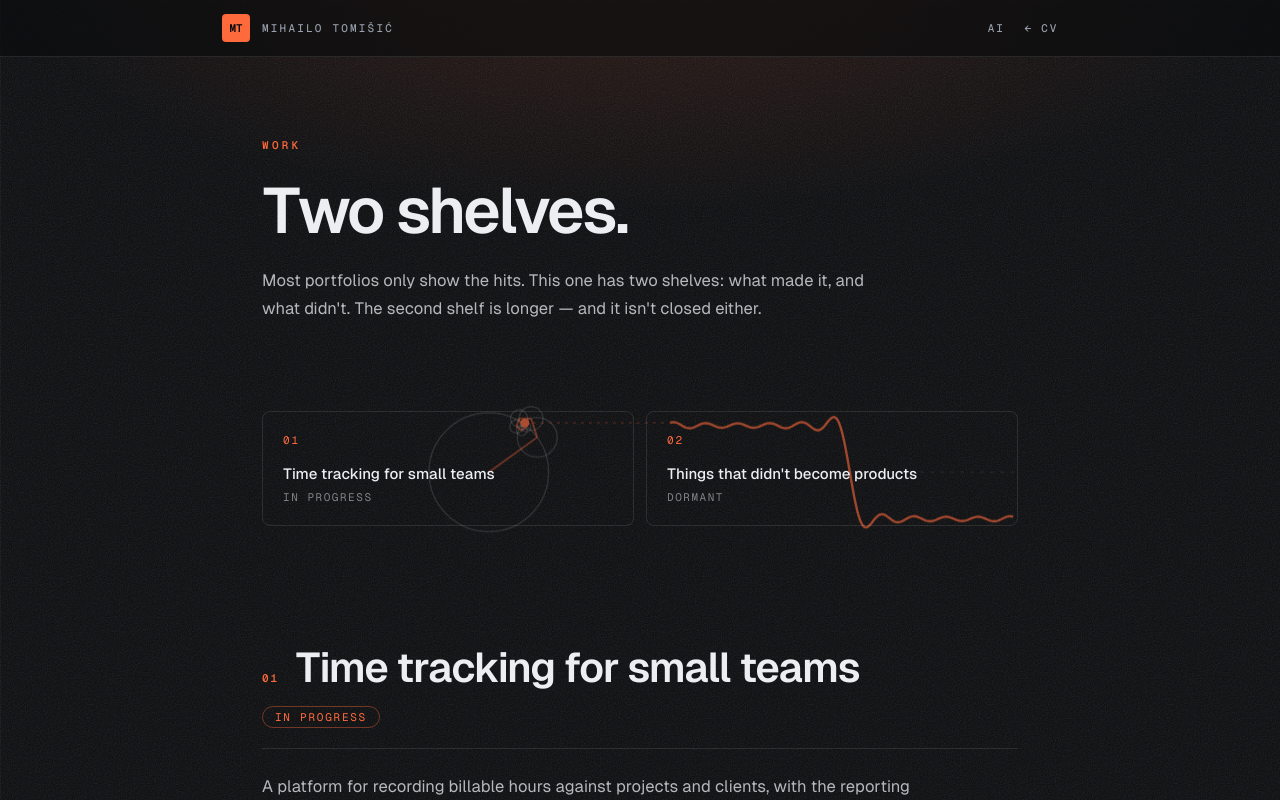
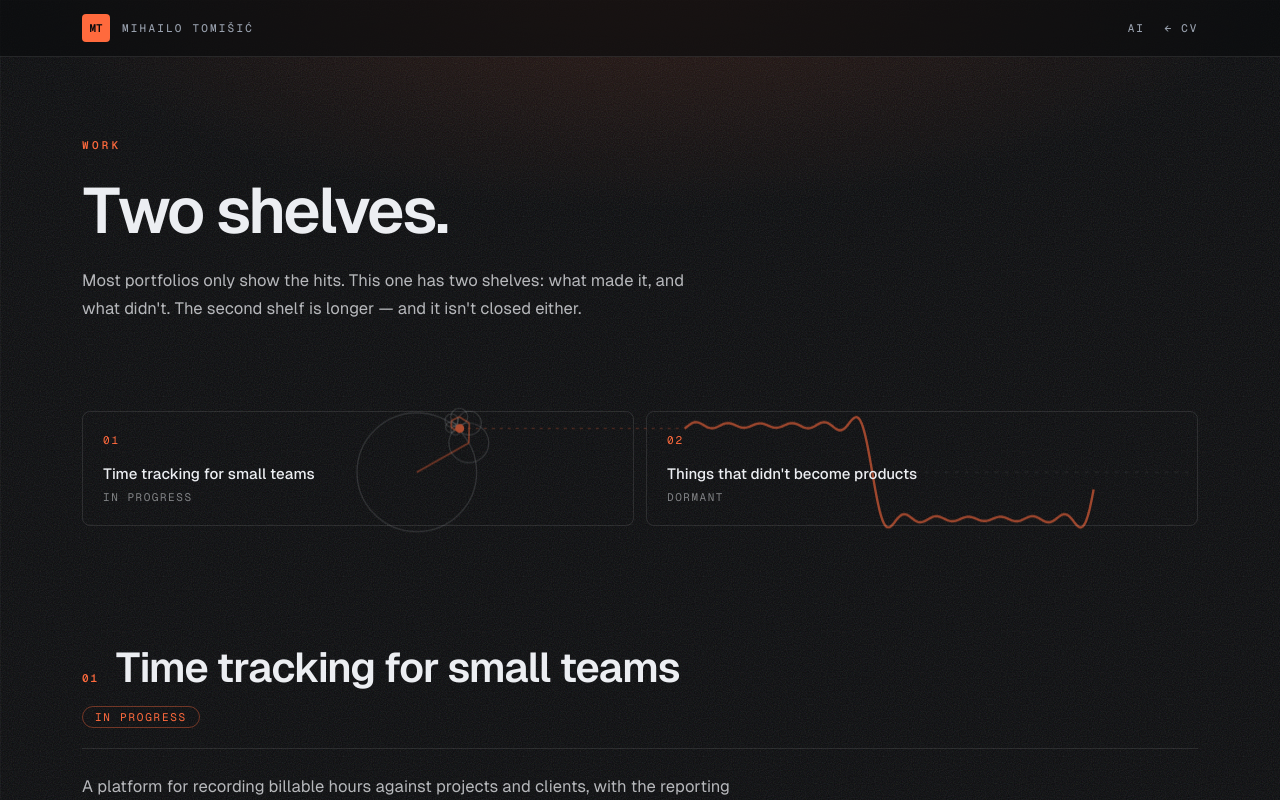
Before and after one commit to tomisicm/cv, a Next.js app: page /work in a window 1280 px wide. Shown: the top 800 px of the page. Built offline with nearby package versions, Linux system fonts and the light colour scheme.

Commit message:
fix(work): match the home page width
- widen the work header and main frame to 1180px
- cap prose at 68ch and the two callout cards at 760px so the wider
  frame stays readable
- structural elements keep the full width

```diff
--- a/src/app/globals.css
+++ b/src/app/globals.css
@@ -221,6 +221,15 @@ html {
 
   .spotlight-card:hover::before {
     opacity: 1;
+  }
+
+  /* --- article pages --------------------------------------------------- */
+  /*
+   * `/work` uses the same 1180px frame as the home page. Prose keeps a
+   * readable measure; rules and structural blocks stay full width.
+   */
+  .work-article :where(p, li):not([class*='max-w']) {
+    max-width: 68ch;
   }
 
   /* --- isometric system tower ------------------------------------------ */
--- a/src/app/work/page.tsx
+++ b/src/app/work/page.tsx
@@ -104,7 +104,7 @@ export default function WorkPage() {
     <div className="web-canvas relative min-h-screen text-fog">
       <div className="relative z-10">
         <header className="sticky top-0 z-50 border-b border-white/10 bg-night/60 backdrop-blur-xl">
-          <div className="mx-auto flex h-14 max-w-[900px] items-center justify-between px-5 sm:px-8">
+          <div className="mx-auto flex h-14 max-w-[1180px] items-center justify-between px-5 sm:px-8">
             <Link href="/" className="group flex items-center gap-3">
               <span className="grid h-7 w-7 place-items-center rounded bg-ember font-mono text-[11px] font-bold text-night">
                 MT
@@ -130,7 +130,7 @@ export default function WorkPage() {
           </div>
         </header>
 
-        <main className="mx-auto max-w-[820px] px-5 py-16 sm:px-8 sm:py-20">
+        <main className="work-article mx-auto max-w-[1180px] px-5 py-16 sm:px-8 sm:py-20">
           <p className="font-mono text-[11px] font-semibold tracking-[0.3em] text-ember uppercase">
             Work
           </p>
@@ -348,7 +348,7 @@ export default function WorkPage() {
               worth writing down.
             </p>
 
-            <div className="mt-10 rounded-lg border border-white/10 bg-white/[0.02] p-6">
+            <div className="mt-10 max-w-[760px] rounded-lg border border-white/10 bg-white/[0.02] p-6">
               <div className="flex flex-wrap items-baseline justify-between gap-3">
                 <h3 className="text-[22px] font-semibold">renovateIT</h3>
                 <span className="font-mono text-[11px] tracking-[0.18em] text-fog/55 uppercase">
@@ -383,7 +383,7 @@ export default function WorkPage() {
               external data reliable.
             </p>
 
-            <div className="mt-8 rounded-lg border border-ember/25 bg-ember/[0.04] p-6">
+            <div className="mt-8 max-w-[760px] rounded-lg border border-ember/25 bg-ember/[0.04] p-6">
               <p className="font-mono text-[11px] font-semibold tracking-[0.2em] text-ember uppercase">
                 Dormant, not dead
               </p>
```
